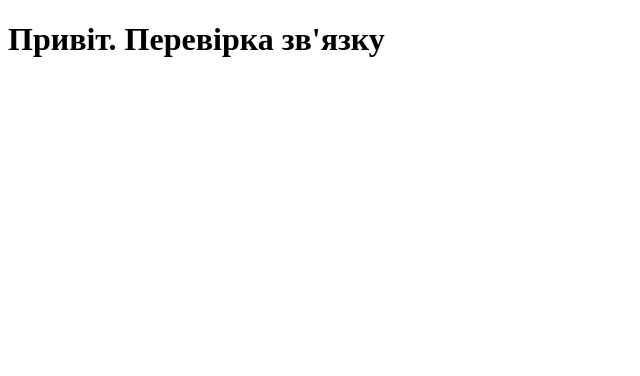
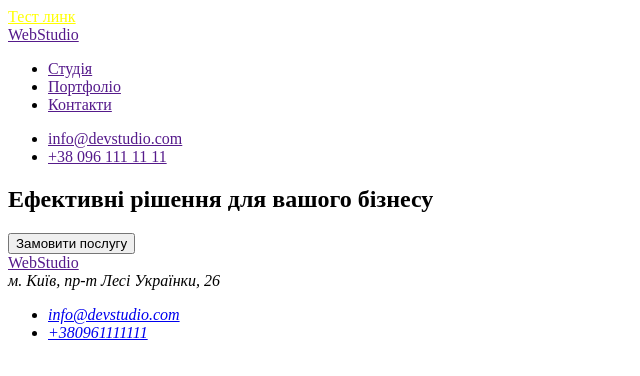
Before and after one commit to JuliaSummer99/Full-Stack75-Julia2, a plain HTML site: page index.html in a window 1280 px wide. Shown: the whole page, without its empty margins (0-640 px from the left). Drawn offline with Linux system fonts and the light colour scheme.

Commit message:
клацаю за Репетою

```diff
--- a/index.html
+++ b/index.html
@@ -1,12 +1,57 @@
 <!DOCTYPE html>
-<html lang="en">
+<html lang="uk">
+
 <head>
-    <meta charset="UTF-8">
-    <meta http-equiv="X-UA-Compatible" content="IE=edge">
-    <meta name="viewport" content="width=device-width, initial-scale=1.0">
-    <title>Document</title>
+  <meta charset="UTF-8">
+  <meta http-equiv="X-UA-Compatible" content="IE=edge">
+  <meta name="viewport" content="width=device-width, initial-scale=1.0">
+  <title> Тест Репети </title>
+<link rel="stylesheet" href="./style.css/main-style.css">
 </head>
+<a href="" class="test-link">Тест линк</a>
 <body>
-    <h1>Привіт. Перевірка зв'язку</h1>
+  <header>
+    <!--Навігація-->
+    <nav>
+      <a href=""> WebStudio </a>
+      <ul>
+        <li> <a href=""> Студія </a> </li>
+        <li> <a href=""> Портфоліо </a> </li>
+        <li> <a href=""> Контакти </a> </li>
+      </ul>
+    </nav>
+    <ul>
+      <li> <a href=""> info@devstudio.com </a></li>
+      <li><a href=""> +38 096 111 11 11 </a> </li>
+    </ul>
+  </header>
+
+  <main>
+    <!--Шапка-->
+    <section>
+      <div>
+        <h1> Ефективні рішення для вашого бізнесу </h1>
+        <button type="button"> Замовити послугу </button>
+      </div>
+    </section>
+
+  </main>
+
+  <!--Футер-->
+  <footer>
+    <a href=""> WebStudio </a>
+    <address>
+      м. Київ, пр-т Лесі Українки, 26
+    </address>
+
+    <address>
+      <ul>
+        <li> <a href="mailto:info@devstudio.com "> info@devstudio.com </a> </li>
+        <li> <a href="tel:+380961111111">+380961111111</a> </li>
+      </ul>
+    </address>
+  </footer>
+
 </body>
+
 </html>
--- /dev/null
+++ b/style.css/main-style.css
@@ -0,0 +1,12 @@
+.test-link {
+color: yellow
+}
+
+.test-link:hover,
+.test-link:focus {
+color: tomato;
+}
+
+.test-link:active {
+color: blue;
+}
--- a/style.css/style.css
+++ /dev/null
@@ -1,3 +0,0 @@
-body {
-    background-color: azure;
-}
```
